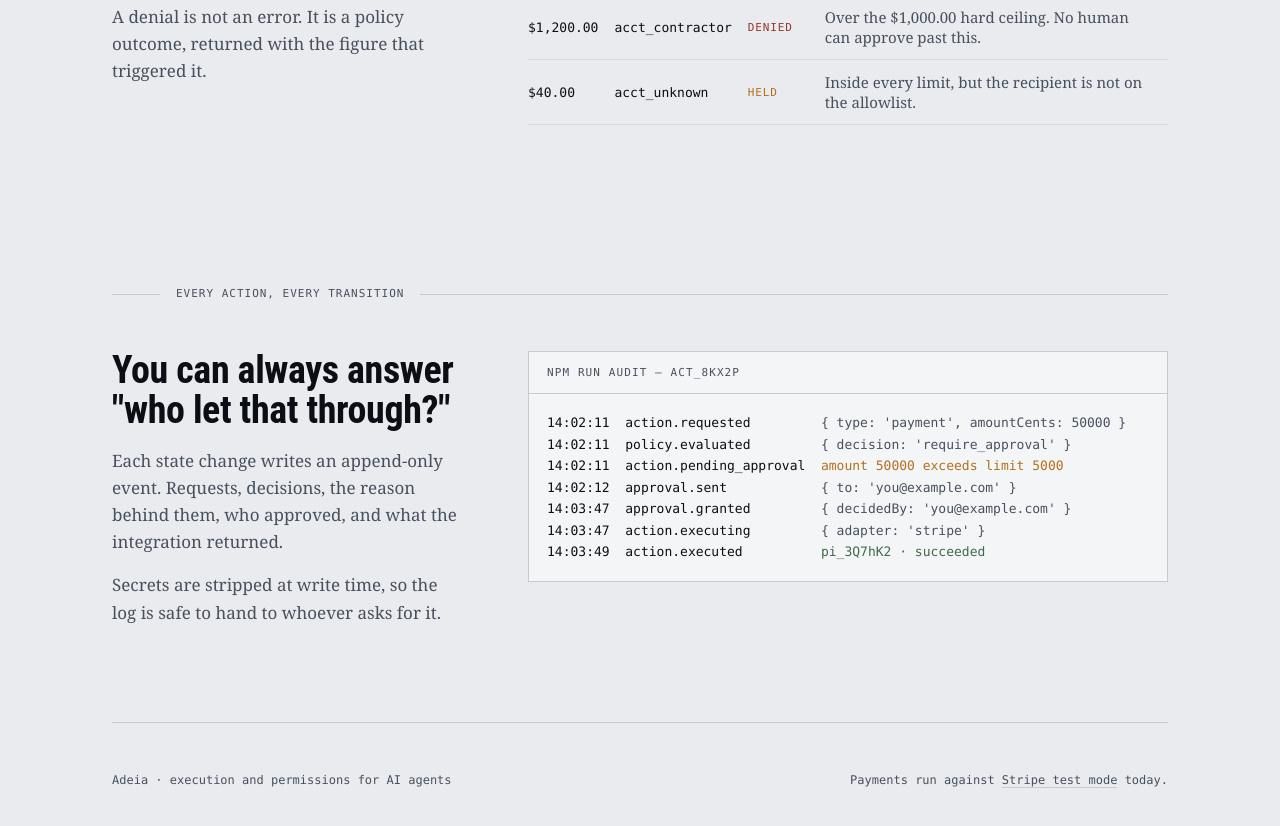
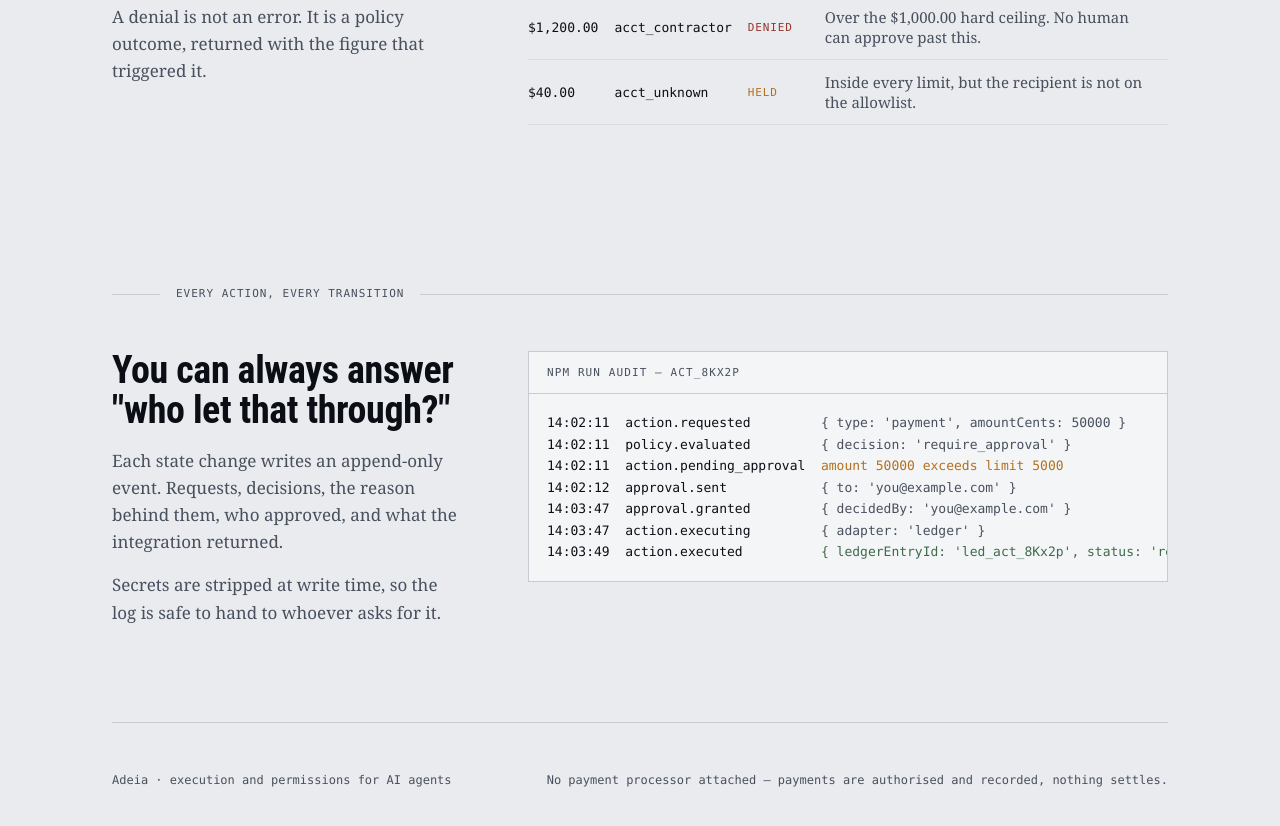
Before and after one commit to NayanVangala/adeia, a website: page src/frontend/index.html in a window 1280 px wide. Shown: the part 2610-3436 px from the top of the page. Drawn offline with Linux system fonts and the light colour scheme.

Commit message:
fix(site): drop Stripe claims from the landing page

```diff
--- a/src/frontend/index.html
+++ b/src/frontend/index.html
@@ -621,8 +621,8 @@
 14:02:11  action.pending_approval  <span class="c-key">amount 50000 exceeds limit 5000</span>
 14:02:12  approval.sent            <span class="c-dim">{ to: 'you@example.com' }</span>
 14:03:47  approval.granted         <span class="c-dim">{ decidedBy: 'you@example.com' }</span>
-14:03:47  action.executing         <span class="c-dim">{ adapter: 'stripe' }</span>
-14:03:49  action.executed          <span class="c-str">pi_3Q7hK2 · succeeded</span></pre>
+14:03:47  action.executing         <span class="c-dim">{ adapter: 'ledger' }</span>
+14:03:49  action.executed          <span class="c-str">{ ledgerEntryId: 'led_act_8Kx2p', status: 'recorded', settled: false }</span></pre>
         </div>
       </div>
     </section>
@@ -630,7 +630,7 @@
 
   <footer>
     <span>Adeia · execution and permissions for AI agents</span>
-    <span>Payments run against <a href="https://stripe.com/docs/testing">Stripe test mode</a> today.</span>
+    <span>No payment processor attached — payments are authorised and recorded, nothing settles.</span>
   </footer>
 </div>
 
```
